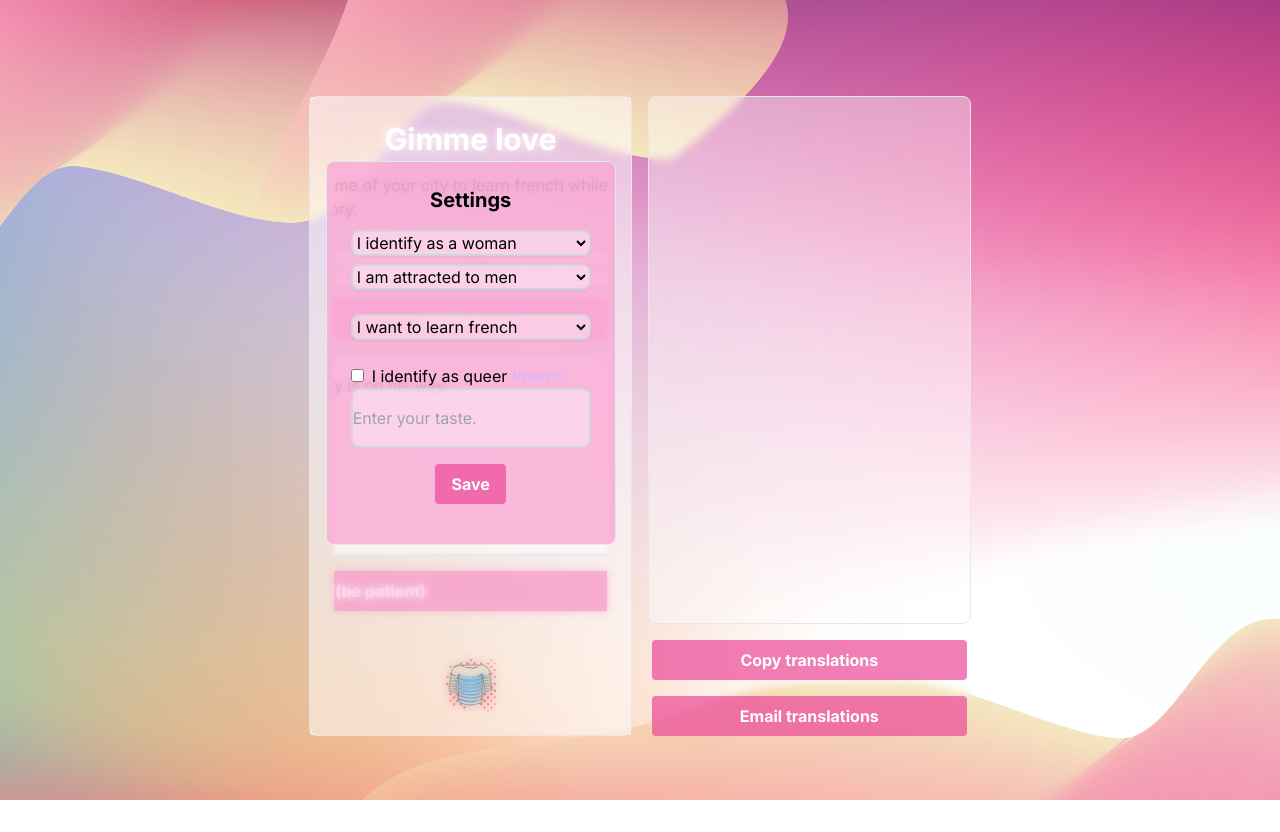
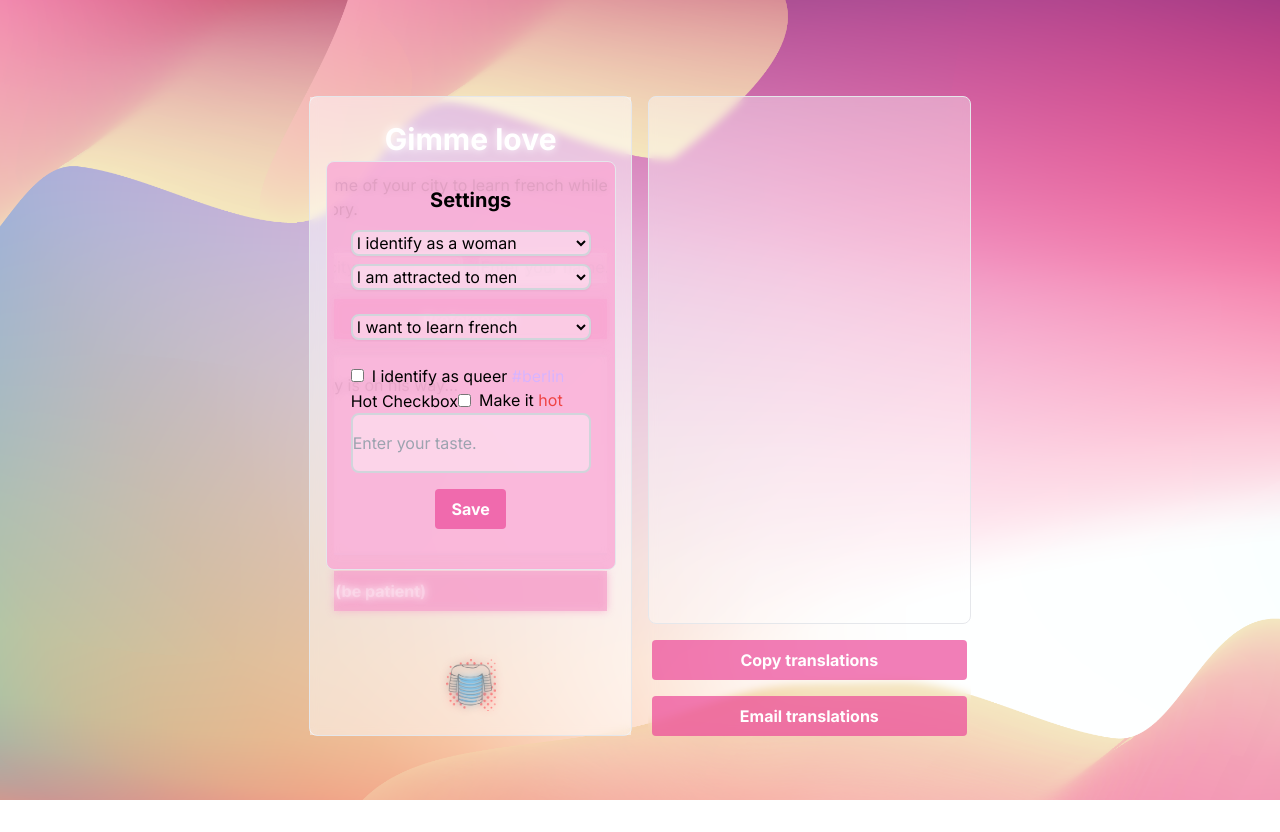
Before and after one commit to lmangall/love-letter, a Next.js app: page / in a window 1280 px wide. Both pictures are taken after a click on the button "Preferences". Built offline with nearby package versions, Linux system fonts and the light colour scheme.

Commit message:
without useclient

```diff
--- a/app/page.tsx
+++ b/app/page.tsx
@@ -1,5 +1,3 @@
-"use client";
-
 import React, { useState } from "react";
 import Image from "next/image";
 import InputField from "../components/InputField";
--- a/components/SettingsModal.jsx
+++ b/components/SettingsModal.jsx
@@ -59,7 +59,7 @@ const SettingsModal = ({ isOpen, onClose, userGender, setUserGender, userOrienta
     <span className="ml-2">I identify as queer <span className="text-purple-300">#berlin</span></span>
   </label>
 
-            {/* Hot Checkbox
+            Hot Checkbox
             <label className="inline-flex items-center">
     <input
       type="checkbox"
@@ -68,7 +68,7 @@ const SettingsModal = ({ isOpen, onClose, userGender, setUserGender, userOrienta
       onChange={(e) => setIsHot(e.target.checked)}
     />
     <span className="ml-2">Make it <span className="text-red-500">hot</span></span>
-  </label> */}
+  </label>
 
         {/* Taste Input */}
         <div className="">
```
